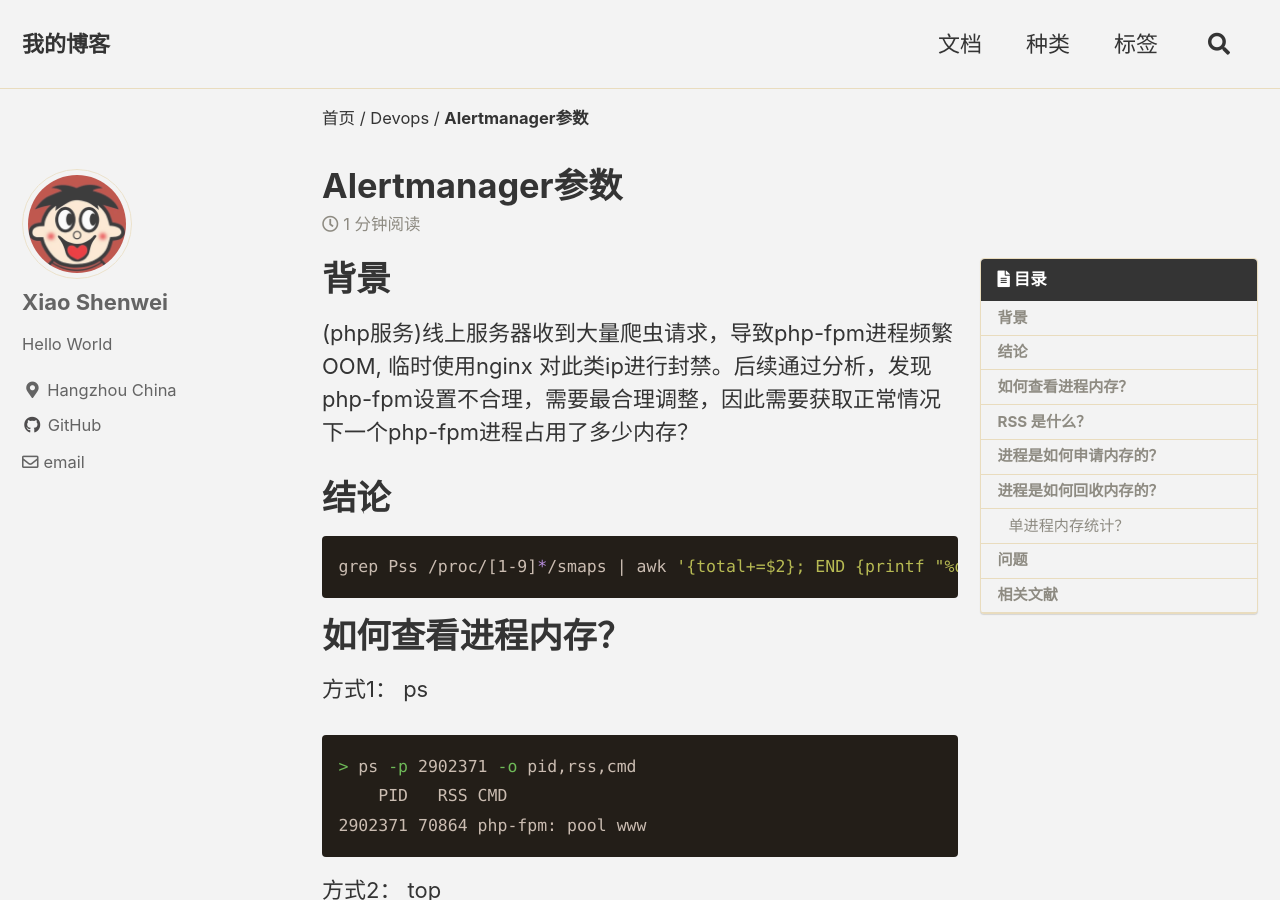
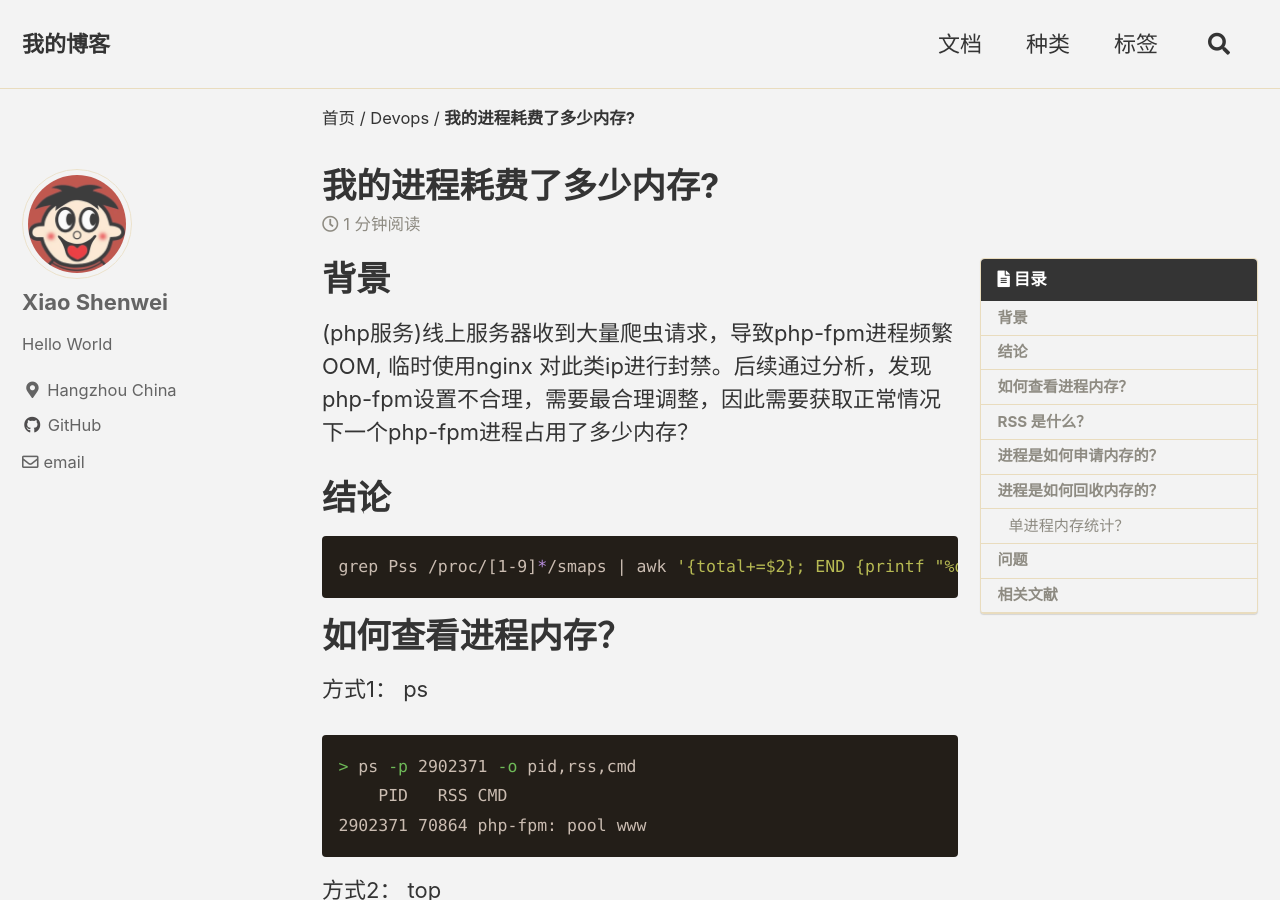
Before and after one commit to xiaoshenwei/xiaoshenwei.github.io, a Jekyll site: the page built from _posts/2024-01-20-process-memory.md, in a window 1280 px wide and 900 px high. Built offline with Jekyll 4.4.1, drawn with Linux system fonts in a browser that asks for light colours; cached includes are drawn as plain includes; comment, search, counter and statistics services are not loaded.

Commit message:
fix: rename

```diff
--- a/_posts/2024-01-20-process-memory.md
+++ b/_posts/2024-01-20-process-memory.md
@@ -1,6 +1,6 @@
 ---
 toc: true
-title: "Alertmanager参数"
+title: "我的进程耗费了多少内存?"
 categories:
   - devops
 tags:
```
